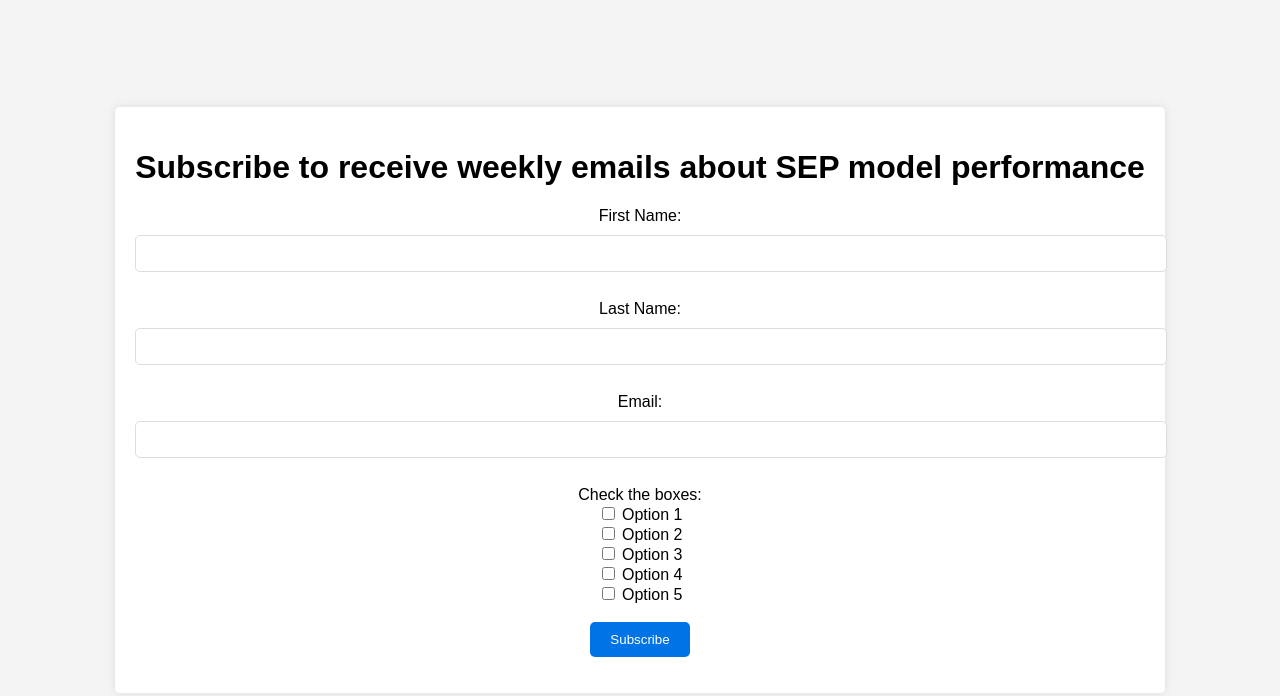
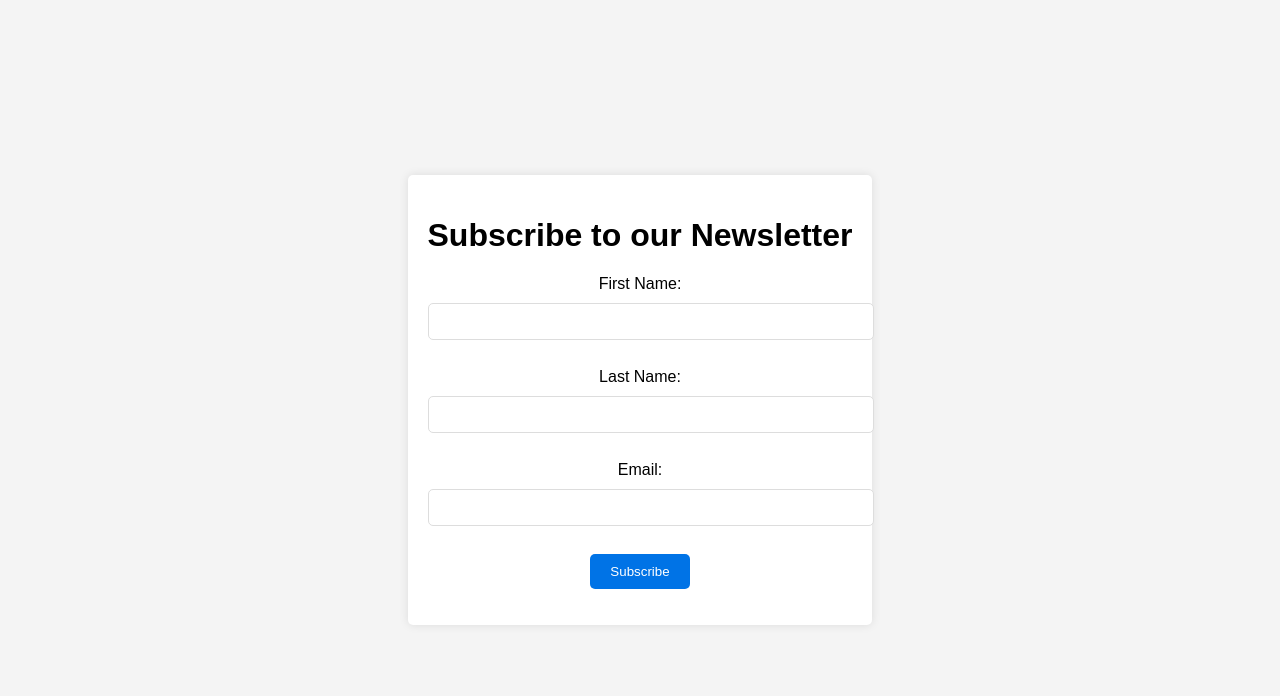
Before and after one commit to lukestegeman/test-webpage, a plain HTML site: page docs/index.html in a window 1280 px wide. Drawn offline with Linux system fonts and the light colour scheme.

Commit message:
Trying again

```diff
--- a/docs/index.html
+++ b/docs/index.html
@@ -3,7 +3,7 @@
 <head>
     <meta charset="UTF-8">
     <meta name="viewport" content="width=device-width, initial-scale=1.0">
-    <title>MailSPHINX Model Selection Form</title>
+    <title>Subscribe to our Newsletter</title>
     <style>
         body {
             font-family: Arial, sans-serif;
@@ -44,7 +44,7 @@
 </head>
 <body>
     <div class="form-container">
-        <h1>Subscribe to receive weekly emails about SEP model performance</h1>
+        <h1>Subscribe to our Newsletter</h1>
         <form id="subscriptionForm">
             <label for="first-name">First Name:</label>
             <input type="text" id="first-name" name="first-name" required><br><br>
@@ -54,18 +54,6 @@
 
             <label for="email">Email:</label>
             <input type="email" id="email" name="email" required><br><br>
-
-            <label>Check the boxes:</label><br>
-            <input type="checkbox" id="box1" name="box1" value="Option 1">
-            <label for="box1">Option 1</label><br>
-            <input type="checkbox" id="box2" name="box2" value="Option 2">
-            <label for="box2">Option 2</label><br>
-            <input type="checkbox" id="box3" name="box3" value="Option 3">
-            <label for="box3">Option 3</label><br>
-            <input type="checkbox" id="box4" name="box4" value="Option 4">
-            <label for="box4">Option 4</label><br>
-            <input type="checkbox" id="box5" name="box5" value="Option 5">
-            <label for="box5">Option 5</label><br><br>
 
             <button type="submit">Subscribe</button>
         </form>
@@ -78,9 +66,8 @@
             const firstName = document.getElementById('first-name').value;
             const lastName = document.getElementById('last-name').value;
             const email = document.getElementById('email').value;
-            const box1 = document.getElementById('box1').value;
 
-            const response = await fetch('https://test-webpage-lgm1r5ima-luke-stegemans-projects.vercel.app')
+            const response = await fetch('https://test-webpage-one.vercel.app/subscribe' {
                 method: 'POST',
                 headers: {
                     'Content-Type': 'application/json'
```
Also changed, not shown: docs/requirements.txt (added), docs/vercel.json (added), 1 other file.
